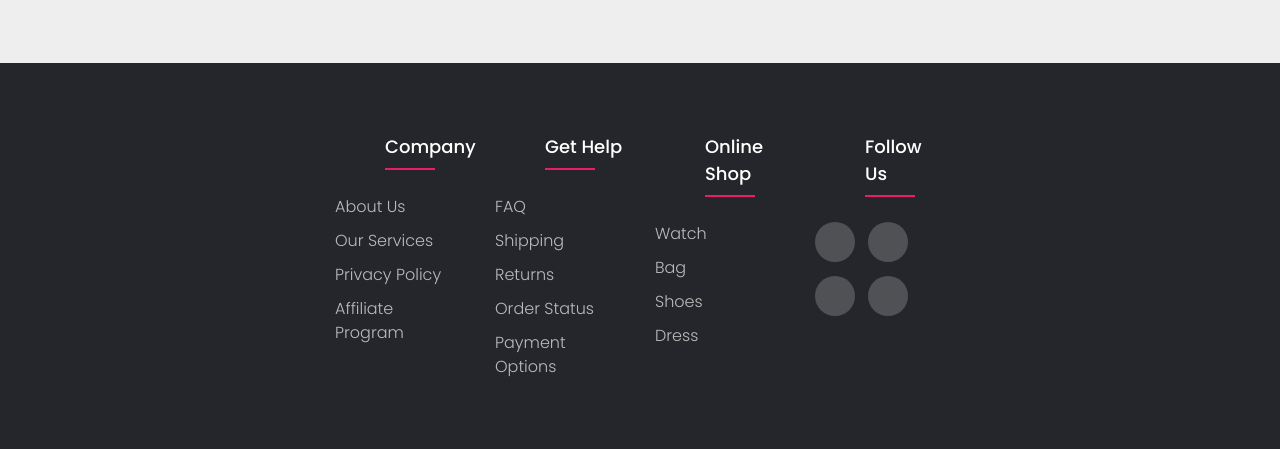
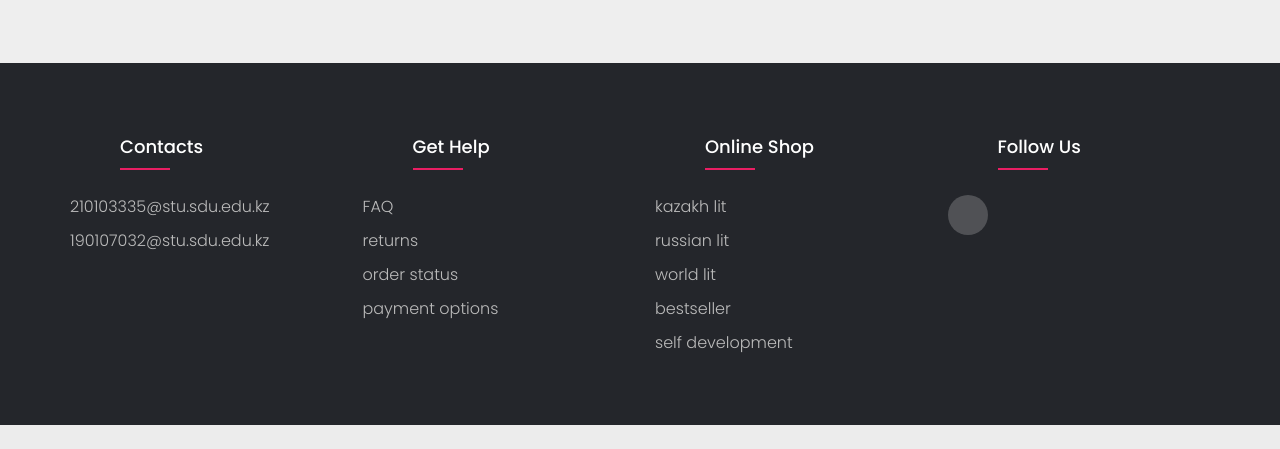
Before and after one commit to Nooreez/Project, a PHP site: page /HomePage.html in a window 1280 px wide. Shown: the part 2046-2495 px from the top of the page. After the commit the page ends 2471 px from the top, so only its background shows below. Run offline with PHP 8.4, Linux system fonts and the light colour scheme.

Commit message:
fixing small mistakes

```diff
--- a/Footer.css
+++ b/Footer.css
@@ -50,7 +50,6 @@ ul {
 }
 .footer-col ul li a {
   font-size: 16px;
-  text-transform: capitalize;
   color: #ffffff;
   text-decoration: none;
   font-weight: 300;
--- a/HomePage.html
+++ b/HomePage.html
@@ -6,44 +6,6 @@
     <link rel="stylesheet" href="Categories.css" />
     <link rel="stylesheet" href="Footer.css" />
     <style>
-.container {
-  position: relative;
-  width: 50%;
-}
-
-.image {
-  opacity: 1;
-  display: block;
-  width: 100%;
-  height: auto;
-  transition: .5s ease;
-  backface-visibility: hidden;
-}
-
-.middle {
-  transition: .5s ease;
-  opacity: 0;
-  position: absolute;
-  top: 50%;
-  left: 50%;
-  transform: translate(-50%, -50%);
-  -ms-transform: translate(-50%, -50%)
-}
-
-.container:hover .image {
-  opacity: 0.3;
-}
-
-.container:hover .middle {
-  opacity: 1;
-}
-
-.text {
-  background-color: #4CAF50;
-  color: white;
-  font-size: 16px;
-  padding: 16px 32px;
-}
         h4{
             margin-left:50px;
         }
@@ -90,9 +52,10 @@
             <h4>My Basket</h4>
             <h4><a href="#footer">Contacts</a></h4>
         </div>
-        <div style="margin-left:auto">
-            <a href="sign-in.html" style="text-decoration:none;color:white">Sign in</a>
-            <a href="sign-up.html" style="text-decoration:none;color:white">Sign up</a>
+        <div style="margin-left:auto;color:white">
+            <a href="sign-in.html" style="text-decoration:none;color:white">Login</a>
+            |
+            <a href="sign-up.html" style="text-decoration:none;color:white">Registration</a>
         </div>
     </header>
     <div id="image" style="display:flex;flex-direction:column;">
@@ -123,19 +86,16 @@
         <div class="container">
             <div class="row">
                 <div class="footer-col">
-                    <h4>company</h4>
+                    <h4>contacts</h4>
                     <ul>
-                        <li><a href="#">about us</a></li>
-                        <li><a href="#">our services</a></li>
-                        <li><a href="#">privacy policy</a></li>
-                        <li><a href="#">affiliate program</a></li>
+                        <li><a href="#">210103335@stu.sdu.edu.kz</a></li>
+                        <li><a href="#">190107032@stu.sdu.edu.kz</a></li>
                     </ul>
                 </div>
                 <div class="footer-col">
                     <h4>get help</h4>
                     <ul>
                         <li><a href="#">FAQ</a></li>
-                        <li><a href="#">shipping</a></li>
                         <li><a href="#">returns</a></li>
                         <li><a href="#">order status</a></li>
                         <li><a href="#">payment options</a></li>
@@ -144,19 +104,27 @@
                 <div class="footer-col">
                     <h4>online shop</h4>
                     <ul>
-                        <li><a href="#">watch</a></li>
-                        <li><a href="#">bag</a></li>
-                        <li><a href="#">shoes</a></li>
-                        <li><a href="#">dress</a></li>
+                        <li>
+                            <a href="KazakhLiterature.html">kazakh lit</a>
+                        </li>
+                        <li>
+                            <a href="RussianLiterature.html">russian lit</a>
+                        </li>
+                        <li>
+                            <a href="WorldLiterature.html">world lit</a>
+                        </li>
+                        <li>
+                            <a href="Bestsellers.html">bestseller</a>
+                        </li>
+                        <li>
+                            <a href="SelfDevelopment.html">self development</a>
+                        </li>
                     </ul>
                 </div>
                 <div class="footer-col">
                     <h4>follow us</h4>
                     <div class="social-links">
-                        <a href="#"><i class="fab fa-facebook-f"></i></a>
-                        <a href="#"><i class="fab fa-twitter"></i></a>
-                        <a href="#"><i class="fab fa-instagram"></i></a>
-                        <a href="#"><i class="fab fa-linkedin-in"></i></a>
+                        <a href="https://www.instagram.com/ongarbekov_01/"><i class="fa fa-instagram"></i></a>
                     </div>
                 </div>
             </div>
```
Also changed, not shown: RussianLiterature.html (+5 -5 lines).
